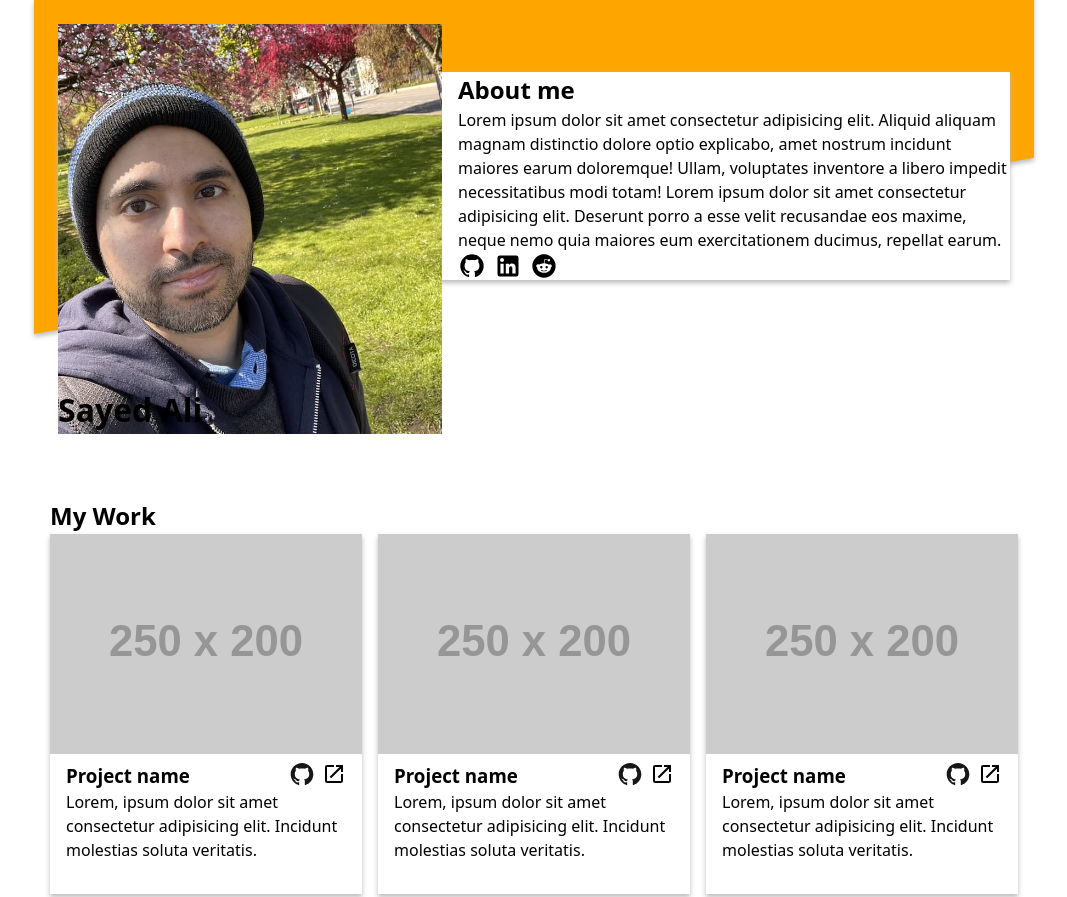
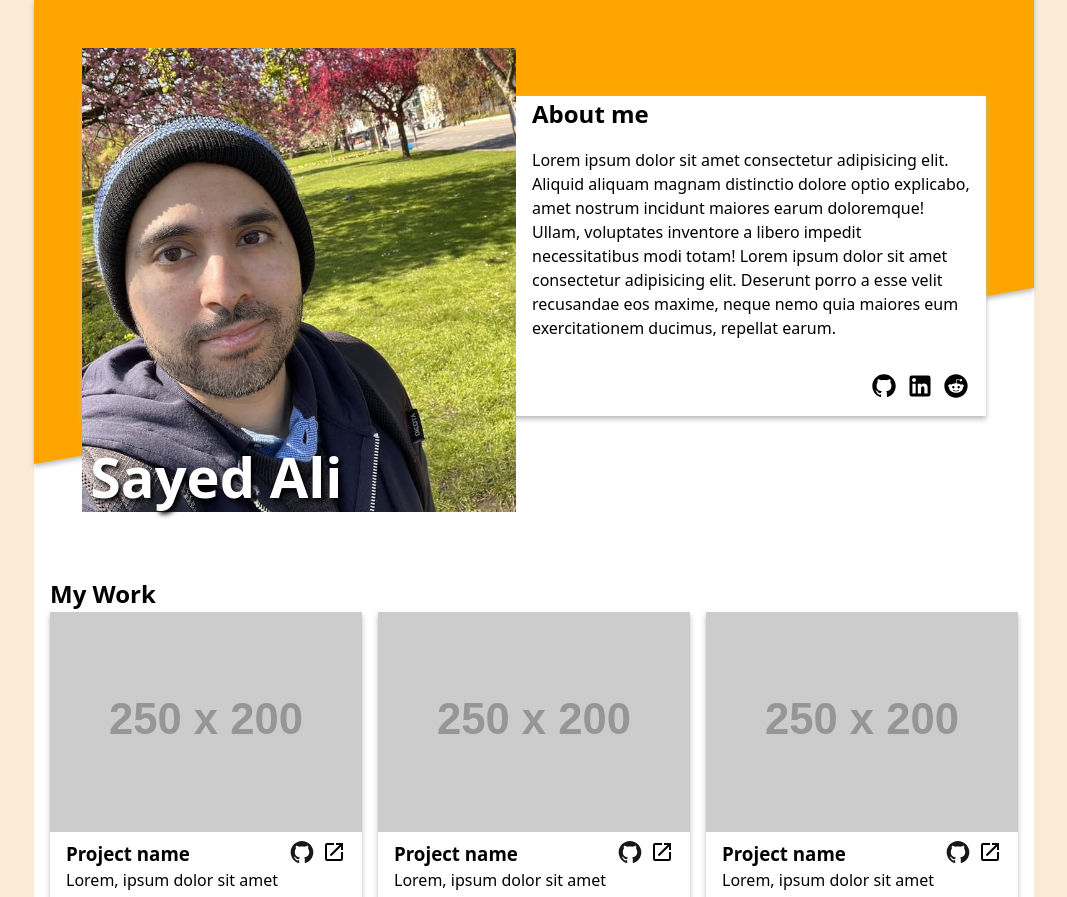
Before and after one commit to sydalwedaie/odin-project-homepage, a website built with webpack: page src/template.html in a window 1280 px wide. Shown: the top 897 px of the page, without its empty margins (106-1173 px from the left). Built offline with nearby package versions, Linux system fonts and the light colour scheme; placeholder pictures from the web are drawn by us.

Commit message:
modify header and about styles

```diff
--- a/src/components/about/about.css
+++ b/src/components/about/about.css
@@ -1,22 +1,23 @@
 .c-about {
-  --hero-offset-top: 6rem;
-  --hero-offset-left: 3rem;
-  background-color: white;
-  @media (min-width: 500px) {
+  @media (min-width: 550px) {
+    --hero-offset-top: 6rem;
+    --hero-offset-left: 3rem;
     margin-top: var(--hero-offset-top);
     margin-left: var(--hero-offset-left);
+    background-color: white;
     box-shadow: 0 3px 5px #bbbbbb;
   }
 
   @media (min-width: 800px) {
     --hero-offset-top: 3rem;
     --hero-offset-left: 0;
+    padding-left: 0;
   }
 }
 .c-about__hero {
   position: relative;
 
-  @media (min-width: 500px) {
+  @media (min-width: 550px) {
     width: 60%;
     float: left;
     padding-right: 1rem;
@@ -25,15 +26,21 @@
   }
 
   @media (min-width: 800px) {
-    width: 400px;
+    width: 450px;
   }
 }
 
 .c-about__name {
   position: absolute;
   bottom: 0;
+  padding: 0.5rem;
 
-  @media (min-width: 500px) {
+  color: white;
+  font-size: 3.5rem;
+  line-height: 1;
+  text-shadow: 3px 3px 5px black;
+
+  @media (min-width: 550px) {
     bottom: initial;
     right: -20%;
   }
@@ -47,5 +54,46 @@
 .c-about__image {
   img {
     width: 100%;
+    height: 60vh;
+    object-fit: cover;
+    object-position: left bottom;
+
+    @media (min-width: 550px) {
+      height: auto;
+    }
+
+    @media (min-width: 800px) {
+      height: 110%;
+    }
   }
 }
+
+.c-about__body {
+  margin-top: 1rem;
+
+  @media (min-width: 550px) {
+    display: initial;
+  }
+}
+
+.c-about__title {
+  margin-bottom: 1rem;
+}
+
+.c-about__text {
+  margin-bottom: 1rem;
+
+  @media (min-width: 550px) {
+    padding-inline: 1rem;
+  }
+}
+
+.c-about__social {
+  display: flex;
+  justify-content: center;
+
+  @media (min-width: 550px) {
+    padding: 1rem;
+    justify-content: flex-end;
+  }
+}
--- a/src/components/about/about.js
+++ b/src/components/about/about.js
@@ -25,12 +25,15 @@ export function About() {
       </div>
       <div class="c-about__body">
         <h2 class="c-about__title">About me</h2>
-        Lorem ipsum dolor sit amet consectetur adipisicing elit. Aliquid aliquam
-        magnam distinctio dolore optio explicabo, amet nostrum incidunt maiores
-        earum doloremque! Ullam, voluptates inventore a libero impedit
-        necessitatibus modi totam! Lorem ipsum dolor sit amet consectetur
-        adipisicing elit. Deserunt porro a esse velit recusandae eos maxime,
-        neque nemo quia maiores eum exercitationem ducimus, repellat earum.
+        <p class="c-about__text">
+          Lorem ipsum dolor sit amet consectetur adipisicing elit. Aliquid
+          aliquam magnam distinctio dolore optio explicabo, amet nostrum
+          incidunt maiores earum doloremque! Ullam, voluptates inventore a
+          libero impedit necessitatibus modi totam! Lorem ipsum dolor sit amet
+          consectetur adipisicing elit. Deserunt porro a esse velit recusandae
+          eos maxime, neque nemo quia maiores eum exercitationem ducimus,
+          repellat earum.
+        </p>
         <div class="c-about__social">${Social()}</div>
       </div>
     </div>
--- a/src/components/header/header.css
+++ b/src/components/header/header.css
@@ -1,24 +1,31 @@
 .c-header {
   position: relative;
-  padding: 1.5rem;
-  &::before {
+  padding: clamp(0.5rem, 8vw, 3rem);
+
+  @media (min-width: 550px) {
+    padding: clamp(2rem, 5vw, 3rem);
+  }
+}
+
+.c-header::before {
   position: absolute;
   content: "";
   left: 0;
   top: 0;
   right: 0;
-    bottom: 40%;
+  height: 55vh;
   background-color: orange;
   transform: skewY(350deg);
   transform-origin: left;
   box-shadow: 0 3px 5px #bbbbbb;
 
-    @media (min-width: 500px) {
+  @media (min-width: 550px) {
+    height: initial;
     bottom: 30%;
   }
+
   @media (min-width: 800px) {
-      bottom: -10%;
-    }
+    bottom: 0;
   }
 }
 
--- a/src/components/homepage/homepage.css
+++ b/src/components/homepage/homepage.css
@@ -1,4 +1,5 @@
 .c-homepage {
+  background-color: white;
   display: flex;
   flex-direction: column;
   gap: 3rem;
--- a/src/index.css
+++ b/src/index.css
@@ -1,6 +1,6 @@
 @import "./base/modern-normalize.css";
 @import "./base/reset.css";
 
-p {
-  font-size: 2rem;
+body {
+  background-color: antiquewhite;
 }
```
Lines whose indentation alone changed are shown as unchanged.
